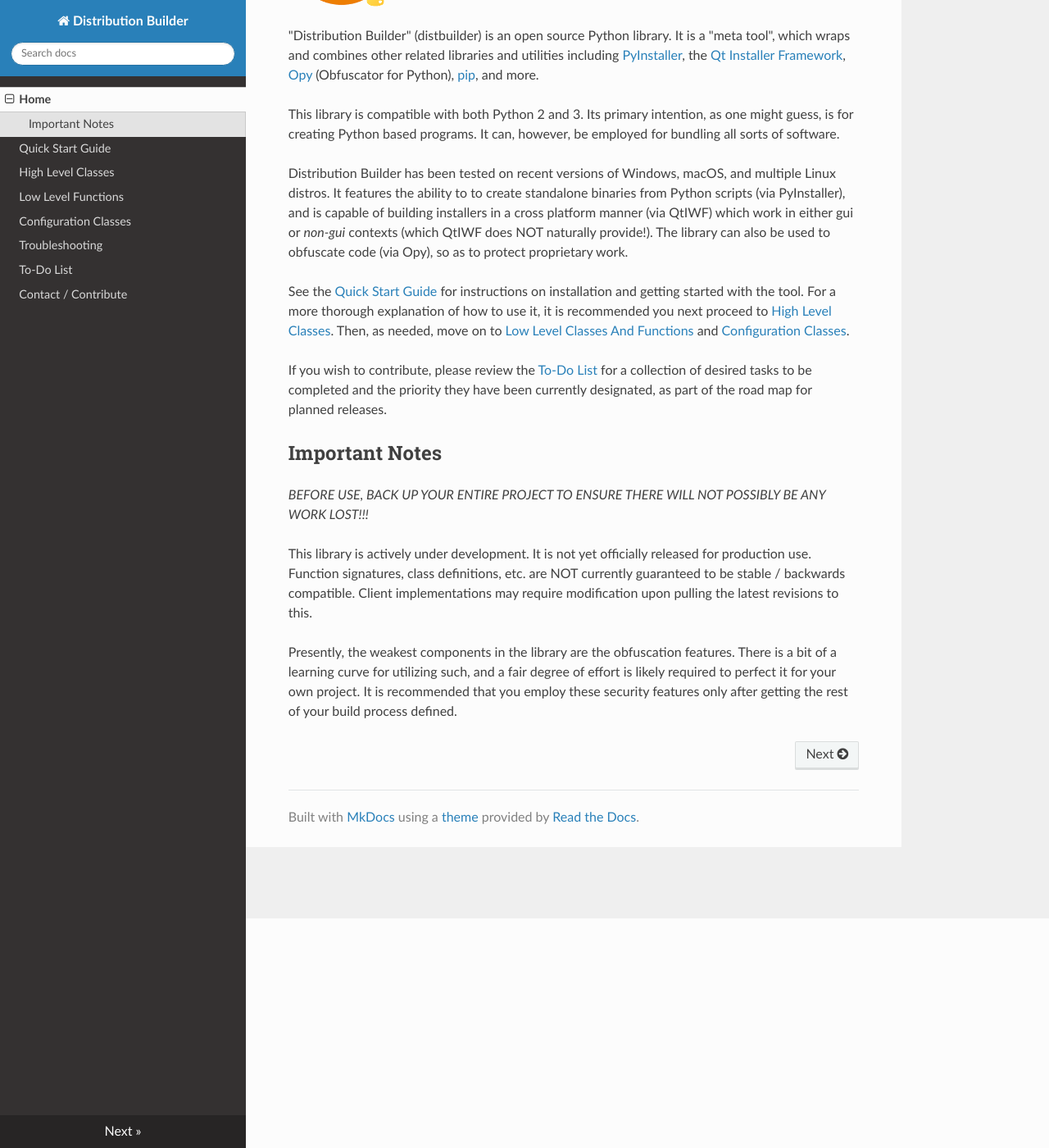
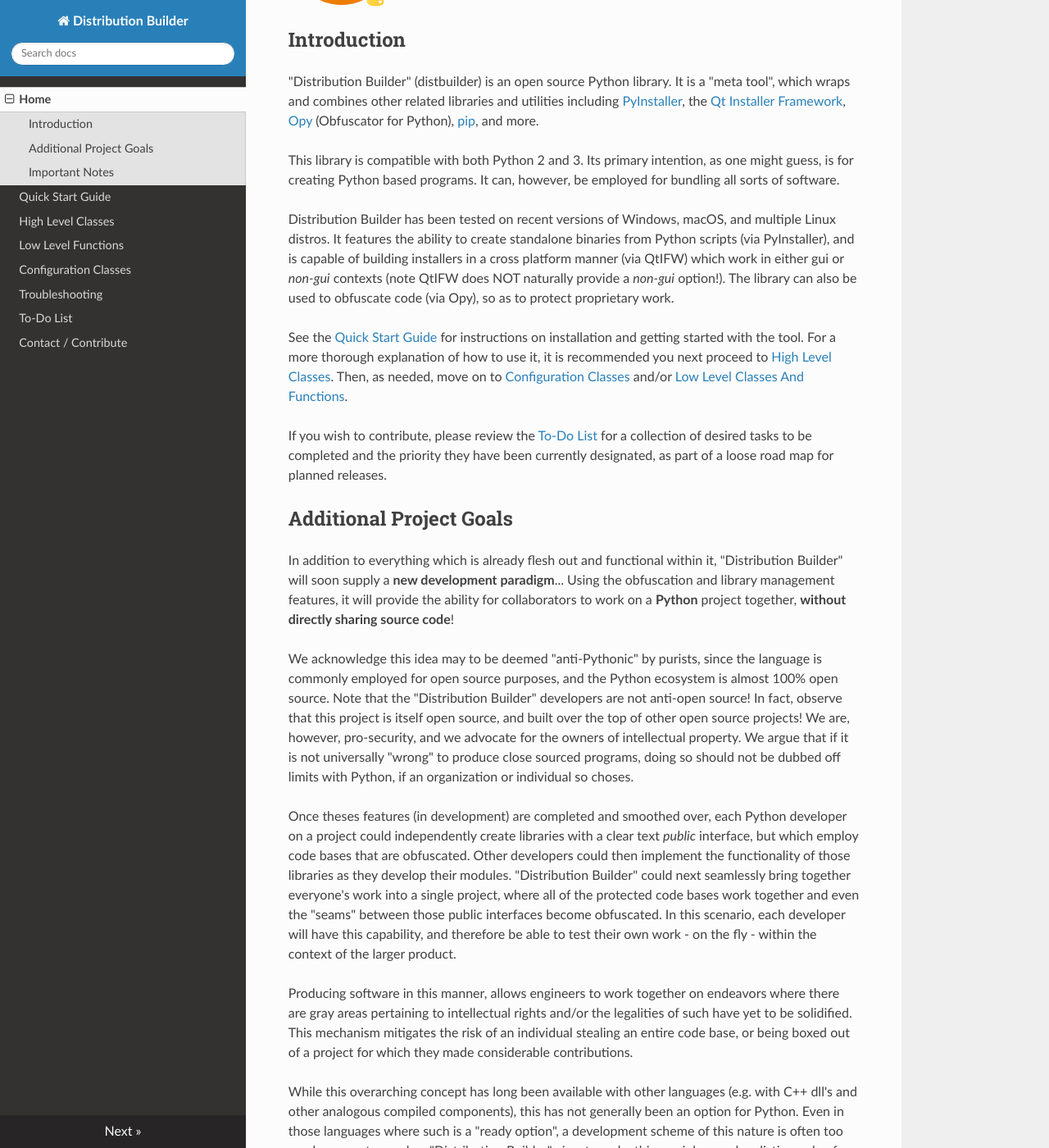
Before and after one commit to BuvinJT/distbuilder, an MkDocs documentation site: the page built from docs/index.md, in a window 1280 px wide and 1400 px high, scrolled down 280 px. Shown: the whole window at 82% size. Built offline with MkDocs 1.6.1, drawn with Linux system fonts in a browser that asks for light colours; nearby versions of some CDN libraries; old or Windows-style settings are respelled for this version of MkDocs; some of the changed text lies outside the part shown.

Commit message:
Added "Additional Project Goals" section to docs home page.

```diff
--- a/docs/index.md
+++ b/docs/index.md
@@ -1,5 +1,7 @@
 # Distribution Builder Python Library
 ![distbuilder logo](https://raw.githubusercontent.com/BuvinJT/distbuilder/master/docs/img/distbuilder128.png)
+
+## Introduction
 
 "Distribution Builder" (distbuilder) is an open source Python library.
 It is a "meta tool", which wraps and combines other related libraries and utilities
@@ -13,22 +15,61 @@
 software.
 
 Distribution Builder has been tested on recent versions of Windows, macOS, and multiple Linux distros.
-It features the ability to to create standalone binaries from Python scripts (via PyInstaller),
-and is capable of building installers in a cross platform manner (via QtIWF)
-which work in either gui or *non-gui* contexts (which QtIWF does NOT naturally provide!).
-The library can also be used to obfuscate code (via Opy), so as to protect proprietary work.
+It features the ability to create standalone binaries from Python scripts (via PyInstaller),
+and is capable of building installers in a cross platform manner (via QtIFW)
+which work in either gui or *non-gui* contexts (note QtIFW does NOT
+naturally provide a *non-gui* option!). The library can also be used to obfuscate code (via Opy),
+so as to protect proprietary work.
 
 See the [Quick Start Guide](QuickStart.md) for instructions on installation
 and getting started with the tool. For a more thorough explanation of how to use it,
 it is recommended you next proceed to
 [High Level Classes](HighLevel.md).  Then, as needed, move on to
-[Low Level Classes And Functions](LowLevel.md) and
-[Configuration Classes](ConfigClasses.md).
+[Configuration Classes](ConfigClasses.md) and/or
+[Low Level Classes And Functions](LowLevel.md).
 
 If you wish to contribute, please review the [To-Do List](ToDo.md)
 for a collection of desired tasks to be completed and the priority
-they have been currently designated, as part of the road map for planned
+they have been currently designated, as part of a loose road map for planned
 releases.
+
+## Additional Project Goals
+
+In addition to everything which is already flesh out and functional within it, "Distribution Builder"
+will soon supply a **new development paradigm**...  Using the obfuscation and library
+management features, it will provide the ability for collaborators to work on a **Python**
+project together, **without directly sharing source code**!
+
+We acknowledge this idea may to be deemed "anti-Pythonic" by purists, since the language is
+commonly employed for open source purposes, and the Python ecosystem is almost 100%
+open source.  Note that the "Distribution Builder" developers are not anti-open source!
+In fact, observe that this project is itself open source, and built over the top of other open
+source projects!  We are, however, pro-security, and we advocate for the owners of
+intellectual property. We argue that if it is not universally "wrong" to produce
+close sourced programs, doing so should not be dubbed off limits with Python,
+if an organization or individual so choses.
+
+Once theses features (in development) are completed and smoothed over, each Python developer
+on a project could independently create libraries with a clear text
+*public* interface, but which employ code bases that are obfuscated.  Other developers
+could then implement the functionality of those libraries as they develop their modules.
+"Distribution Builder" could next seamlessly bring together everyone's work into a single project,
+where all of the protected code bases work together and even the "seams" between those public
+interfaces become obfuscated. In this scenario, each developer will have this capability,
+and therefore be able to test their own work - on the fly - within the context of the
+larger product.
+
+Producing software in this manner, allows engineers to work together
+on endeavors where there are gray areas pertaining to intellectual rights and/or the
+legalities of such have yet to be solidified.  This mechanism mitigates the risk
+of an individual stealing an entire code base, or being boxed out of a project for
+which they made considerable contributions.
+
+While this overarching concept has long been available with other languages (e.g. with
+C++ dll's and other analogous compiled components), this has not generally been an option
+for Python.  Even in those languages where such is a "ready option", a development scheme
+of this nature is often too cumbersome to employ. "Distribution Builder" aims to make
+this a painless and realistic mode of operation for Python.
 
 ## Important Notes
 
@@ -42,9 +83,9 @@
 Client implementations may require modification upon
 pulling the latest revisions to this.
 
-Presently, the weakest components in the library are the
-obfuscation features.  There is a bit of a learning curve
+At the present time, the weakest components in the library are
+admittedly the obfuscation features. There is a bit of a learning curve
 for utilizing such, and a fair degree of effort is likely required
-to perfect it for your own project.  It is recommended that
+to perfect it for your own project right now.  It is recommended that
 you employ these security features only after getting the
 rest of your build process defined.
```
Also changed, not shown: docs/ConfigClasses.md (+4 -4 lines), docs/HighLevel.md (+8 -8 lines), docs/LowLevel.md (+1 -1 lines).
